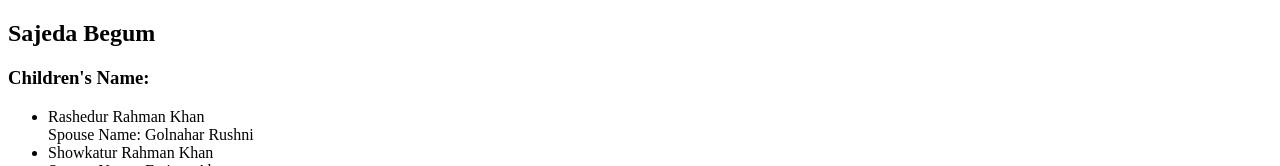
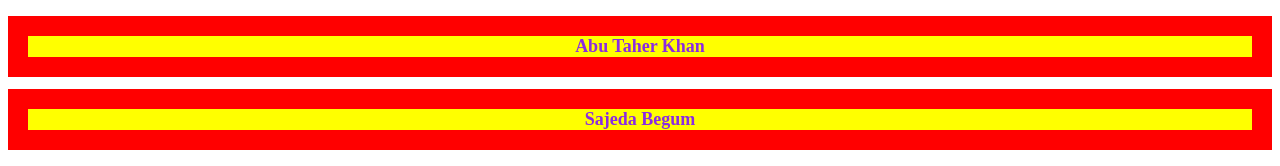
Before and after one commit to Soaib-first-website/September-sholo-duihajarbaish, a plain HTML site: page index.html in a window 1280 px wide. Shown: the part 312-478 px from the top of the page. Drawn offline with Linux system fonts and the light colour scheme.

Commit message:
bangladesh flag

```diff
--- a/index.html
+++ b/index.html
@@ -6,13 +6,15 @@
     <meta name="viewport" content="width=device-width, initial-scale=1.0">
     <title>Abu Taher Khan Mansion</title>
     <style>
-        h1{text-align: center;font-size: large;color: blueviolet;border: 50px solid red;}
+        h1{text-align: center;font-size: large;color: blueviolet;border: 20px solid red;background-color: yellow;}
     </style>
 </head>
 <body>
     <img src="https://upload.wikimedia.org/wikipedia/commons/thumb/f/f9/Flag_of_Bangladesh.svg/800px-Flag_of_Bangladesh.svg.png"
+
+    <p>Bangladesh flag</p>
     <h1>Abu Taher Khan</h1>
-    <h2>Sajeda Begum</h2>
+    <h1>Sajeda Begum</h1>
     <h3>Children's Name:</h3>
     <ul>
         <li>Rashedur Rahman Khan</li>
```
